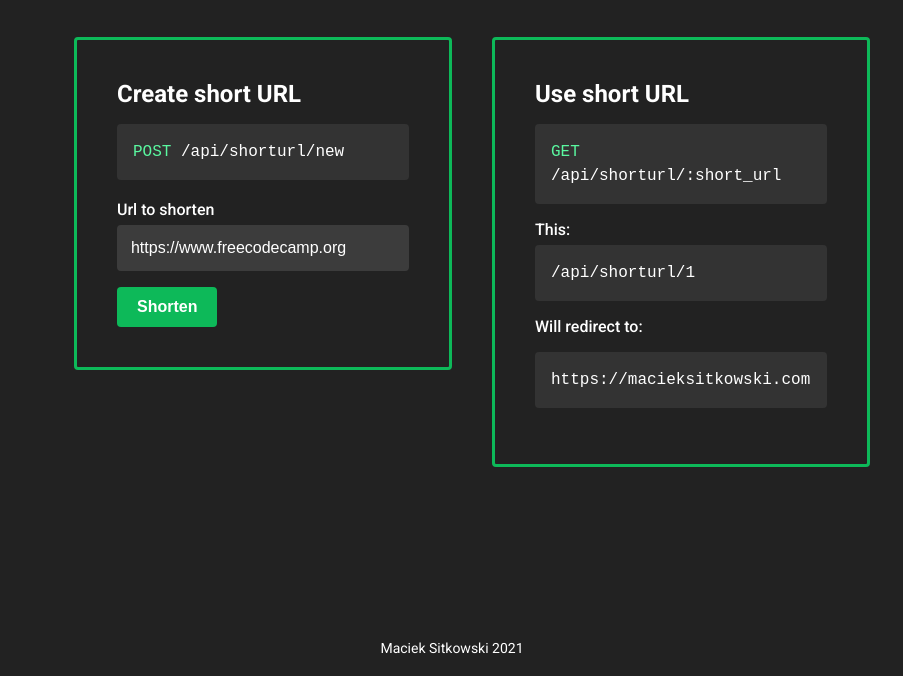
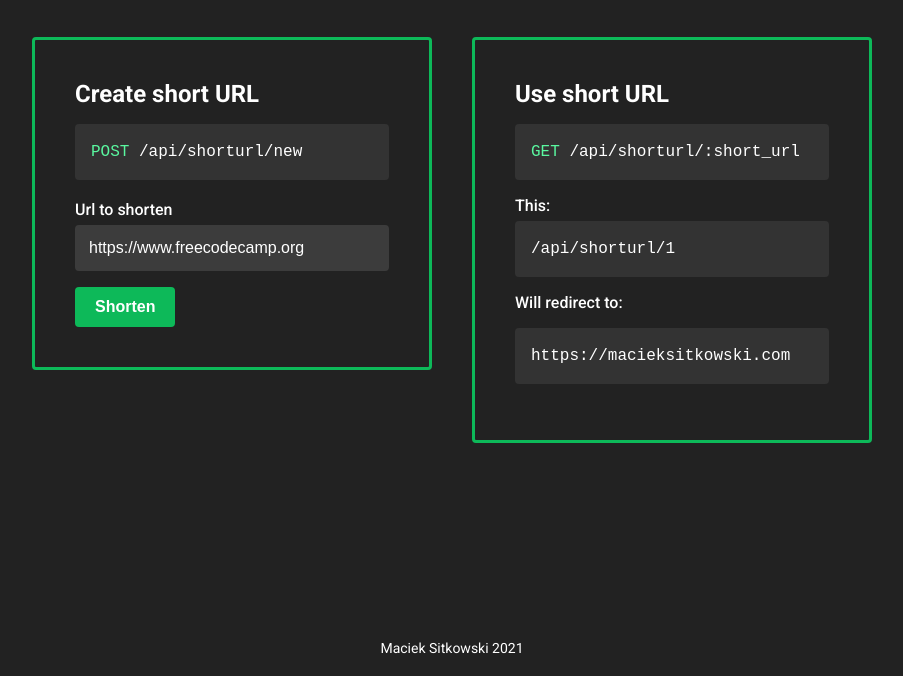
Before and after one commit to sitek94/url-shortener-microservice, a website: page views/index.html in a window 1280 px wide. Shown: the part 124-800 px from the top of the page, without its empty margins (188-1091 px from the left). Drawn offline with Linux system fonts and the light colour scheme; files that its build step writes are made by us from their sources.

Commit message:
📱 improve media queries

```diff
--- a/public/style.css
+++ b/public/style.css
@@ -105,7 +105,7 @@ main {
 /* SECTION */
 /* ==================== */
 section {
-  flex: 1 0 50%;
+  width: 400px;
   border: 3px solid var(--primary-color);
   border-radius: var(--border-radius);
   padding: 40px;
@@ -123,6 +123,7 @@ section h2 {
 
 @media (max-width: 550px) {
   section {
+    width: 100%;
     border-left: 0;
     border-right: 0;
     border-radius: 0;
```
